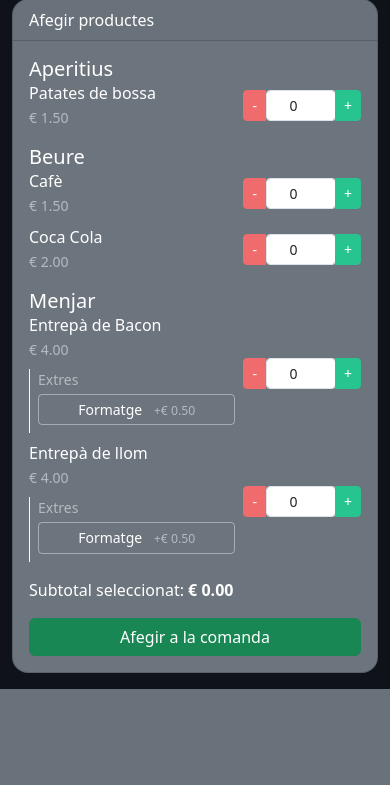
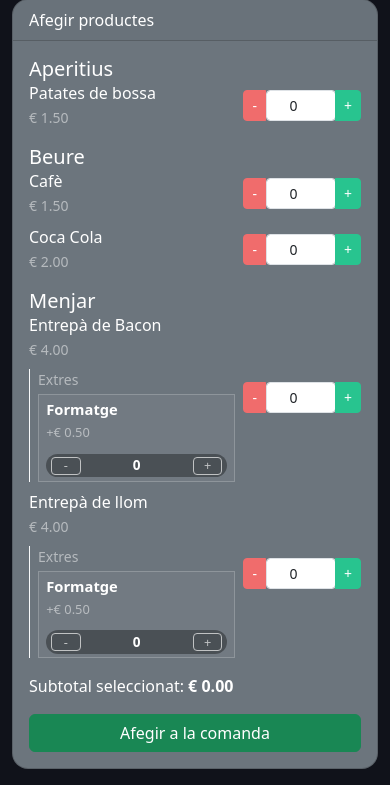
Before and after one commit to djmon666/BarQuina, a Flask app: page /mobile/tables/1 in a window 390 px wide. Shown: the part 544-1329 px from the top of the page. Before the commit the page ends 1233 px from the top, so only its background shows below. Run offline with Flask 3, Linux system fonts and the light colour scheme; a user stored in the database is signed in; some libraries are stand-ins or nearby versions.

Commit message:
Millorada part dels extres als mobils

```diff
--- a/app/static/css/app.css
+++ b/app/static/css/app.css
@@ -97,15 +97,57 @@ body {
     opacity: 0.6;
 }
 
-.mobile-extra-toggle {
-    border-color: rgba(255, 255, 255, 0.4);
-    color: #fff;
-    background-color: transparent;
-    transition: background-color 0.2s ease, color 0.2s ease;
+.mobile-extra-line {
+    border: 1px solid rgba(255, 255, 255, 0.2);
+
+    padding: 0.25rem 0.5rem;
+    margin-bottom: 0.4rem;
+    display: flex;
+    justify-content: space-between;
+    align-items: center;
+    gap: 0.5rem;
+    background-color: rgba(255, 255, 255, 0.04);
+    font-size: 0.92rem;
 }
-
-.mobile-extra-toggle.mobile-extra-selected {
-    background-color: #f0b429;
-    color: #1c1c1c;
+.mobile-extra-line:last-child {
+    margin-bottom: 0;
+}
+.mobile-extra-line.mobile-extra-active {
     border-color: #f0b429;
+    background-color: rgba(240, 180, 41, 0.12);
 }
+.mobile-extra-line > div:first-child {
+    flex: 1 1 auto;
+}
+.mobile-extra-counter {
+    display: inline-flex;
+    align-items: center;
+    gap: 0.25rem;
+    background-color: rgba(0, 0, 0, 0.35);
+    border-radius: 999px;
+    padding: 0.1rem 0.3rem;
+    flex-shrink: 0;
+}
+.mobile-extra-counter .btn {
+    line-height: 1;
+    padding: 0.1rem 0.3rem;
+    min-width: 1.85rem;
+    font-size: 0.8rem;
+}
+.mobile-extra-count {
+    min-width: 1.2rem;
+    text-align: center;
+    font-weight: 700;
+    font-size: 0.85rem;
+}
+@media (max-width: 400px) {
+    .mobile-extra-line {
+        flex-wrap: wrap;
+        padding: 0.2rem 0.45rem;
+    }
+    .mobile-extra-counter {
+        width: 100%;
+        justify-content: space-between;
+        margin-top: 0.2rem;
+    }
+}
--- a/app/templates/mobile/order.html
+++ b/app/templates/mobile/order.html
@@ -110,18 +110,36 @@
                                             <div class="small text-white-50 mb-1">Extres</div>
                                             {% for link in product.product_extras if link.extra.is_active %}
                                                 {% set field_id = 'extra' ~ product.id ~ '_' ~ link.extra.id %}
-                                                <input type="hidden" class="js-extra" id="{{ field_id }}" name="extra_{{ product.id }}_{{ link.extra.id }}" value="0" data-extra-price="{{ link.extra.price_delta }}">
-                                                <button type="button" class="btn btn-outline-light btn-sm w-100 mb-2 mobile-extra-toggle js-extra-toggle" data-input-id="{{ field_id }}" aria-pressed="false">
-                                                    <span>{{ link.extra.name }}</span>
-                                                    <small class="text-white-50 ms-2">+€ {{ '%.2f'|format(link.extra.price_delta) }}</small>
-                                                </button>
+                                                <input
+                                                    type="hidden"
+                                                    class="js-extra"
+                                                    id="{{ field_id }}"
+                                                    name="extra_{{ product.id }}_{{ link.extra.id }}"
+                                                    value="0"
+                                                    data-extra-price="{{ link.extra.price_delta }}"
+                                                >
+                                                <div class="mobile-extra-line js-extra-counter"
+                                                    data-input-id="{{ field_id }}"
+                                                    data-qty-target="qty{{ product.id }}"
+                                                    data-product-id="{{ product.id }}"
+                                                >
+                                                    <div>
+                                                        <div class="fw-semibold">{{ link.extra.name }}</div>
+                                                        <small class="text-white-50">+€ {{ '%.2f'|format(link.extra.price_delta) }}</small>
+                                                    </div>
+                                                    <div class="mobile-extra-counter">
+                                                        <button type="button" class="btn btn-soft-danger btn-sm" data-delta="-1" aria-label="Restar extra">-</button>
+                                                        <span class="mobile-extra-count js-extra-count" aria-live="polite">0</span>
+                                                        <button type="button" class="btn btn-soft-success btn-sm" data-delta="1" aria-label="Sumar extra">+</button>
+                                                    </div>
+                                                </div>
                                             {% endfor %}
                                         </div>
                                         {% endif %}
                                     </div>
                                     <div class="btn-group" role="group" aria-label="Controls {{ product.id }}">
                                         <button class="btn btn-soft-danger btn-sm js-minus" type="button" data-target="qty{{ product.id }}">-</button>
-                                        <input class="form-control form-control-sm text-center js-qty" name="quantity_{{ product.id }}" id="qty{{ product.id }}" type="number" min="0" value="0" data-price="{{ product.price }}" style="width:70px;">
+                                        <input class="form-control form-control-sm text-center js-qty" name="quantity_{{ product.id }}" id="qty{{ product.id }}" type="number" min="0" value="0" data-price="{{ product.price }}" data-product-id="{{ product.id }}" style="width:70px;">
                                         <button class="btn btn-soft-success btn-sm js-plus" type="button" data-target="qty{{ product.id }}">+</button>
                                     </div>
                                 </div>
@@ -150,7 +168,7 @@
 <script>
 const qtyInputs = document.querySelectorAll('.js-qty');
 const extraInputs = document.querySelectorAll('#quickAdd .js-extra');
-const extraToggleButtons = document.querySelectorAll('#quickAdd .js-extra-toggle');
+const extraControls = document.querySelectorAll('#quickAdd .js-extra-counter');
 const totalOutput = document.getElementById('selectionTotal');
 function updateTotal() {
     let total = 0;
@@ -168,22 +186,71 @@ function updateTotal() {
     });
     totalOutput.textContent = `€ ${total.toFixed(2)}`;
 }
-function syncExtraButton(button) {
-    const hiddenInput = document.getElementById(button.dataset.inputId || '');
+function getMaxExtraCount(control) {
+    const qtyTarget = control.dataset.qtyTarget;
+    if (!qtyTarget) return null;
+    const qtyInput = document.getElementById(qtyTarget);
+    if (!qtyInput) return null;
+    const qty = parseInt(qtyInput.value || '0', 10);
+    if (Number.isNaN(qty)) {
+        return 0;
+    }
+    return Math.max(qty, 0);
+}
+function syncExtraControl(control) {
+    const hiddenInput = document.getElementById(control.dataset.inputId || '');
     if (!hiddenInput) return;
-    const isActive = hiddenInput.value === '1';
-    button.classList.toggle('mobile-extra-selected', isActive);
-    button.setAttribute('aria-pressed', isActive ? 'true' : 'false');
+    const count = parseInt(hiddenInput.value || '0', 10) || 0;
+    const maxCount = getMaxExtraCount(control);
+    const display = control.querySelector('.js-extra-count');
+    if (display) {
+        display.textContent = String(count);
+    }
+    const minus = control.querySelector('button[data-delta="-1"]');
+    const plus = control.querySelector('button[data-delta="1"]');
+    if (minus) {
+        minus.disabled = count <= 0;
+    }
+    if (plus) {
+        plus.disabled = maxCount !== null && count >= maxCount;
+    }
+    control.classList.toggle('mobile-extra-active', count > 0);
 }
-
-function toggleExtra(button) {
-    const inputId = button.dataset.inputId;
-    if (!inputId) return;
-    const hiddenInput = document.getElementById(inputId);
+function clampExtraControl(control) {
+    const hiddenInput = document.getElementById(control.dataset.inputId || '');
     if (!hiddenInput) return;
-    const next = hiddenInput.value === '1' ? '0' : '1';
-    hiddenInput.value = next;
-    syncExtraButton(button);
+    const count = parseInt(hiddenInput.value || '0', 10) || 0;
+    const maxCount = getMaxExtraCount(control);
+    if (maxCount === null) {
+        syncExtraControl(control);
+        return;
+    }
+    const clamped = Math.min(Math.max(count, 0), maxCount);
+    if (clamped !== count) {
+        hiddenInput.value = String(clamped);
+    }
+    syncExtraControl(control);
+}
+function clampExtrasForProduct(productId) {
+    if (!productId) return;
+    extraControls.forEach((control) => {
+        if (control.dataset.productId === String(productId)) {
+            clampExtraControl(control);
+        }
+    });
+}
+function adjustExtra(control, delta) {
+    const hiddenInput = document.getElementById(control.dataset.inputId || '');
+    if (!hiddenInput) return;
+    const maxCount = getMaxExtraCount(control);
+    const current = parseInt(hiddenInput.value || '0', 10) || 0;
+    let next = current + delta;
+    if (maxCount !== null) {
+        next = Math.min(next, maxCount);
+    }
+    next = Math.max(next, 0);
+    hiddenInput.value = String(next);
+    syncExtraControl(control);
     updateTotal();
 }
 function adjustValue(targetId, delta) {
@@ -192,6 +259,11 @@ function adjustValue(targetId, delta) {
     const current = parseInt(input.value || '0', 10);
     const next = Math.max(current + delta, 0);
     input.value = next;
+    handleQtyChange(input);
+}
+function handleQtyChange(input) {
+    const productId = input.dataset.productId;
+    clampExtrasForProduct(productId);
     updateTotal();
 }
 document.querySelectorAll('.js-plus').forEach((btn) => {
@@ -200,10 +272,13 @@ document.querySelectorAll('.js-plus').forEach((btn) => {
 document.querySelectorAll('.js-minus').forEach((btn) => {
     btn.addEventListener('click', () => adjustValue(btn.dataset.target, -1));
 });
-qtyInputs.forEach((input) => input.addEventListener('input', updateTotal));
-extraToggleButtons.forEach((btn) => {
-    btn.addEventListener('click', () => toggleExtra(btn));
-    syncExtraButton(btn);
+qtyInputs.forEach((input) => input.addEventListener('input', () => handleQtyChange(input)));
+extraControls.forEach((control) => {
+    control.querySelectorAll('button[data-delta]').forEach((button) => {
+        const delta = parseInt(button.dataset.delta || '0', 10) || 0;
+        button.addEventListener('click', () => adjustExtra(control, delta));
+    });
+    clampExtraControl(control);
 });
 extraInputs.forEach((input) => input.addEventListener('input', updateTotal));
 updateTotal();
```
Also changed, not shown: barquina.db.
